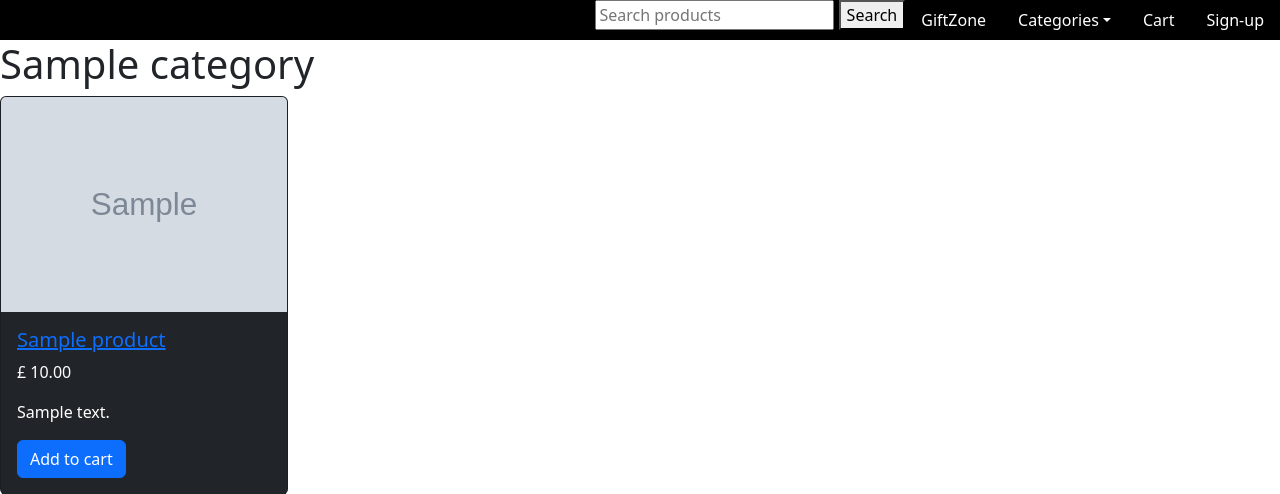
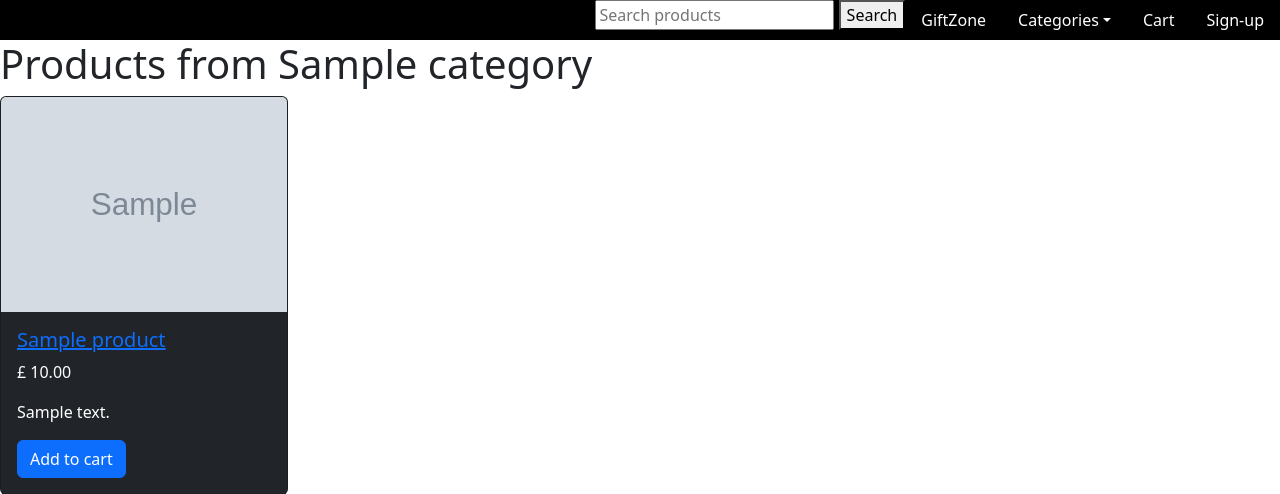
Before and after one commit to alexkv94/giftsshop, a Django app: a page that uses store/templates/store/category_extra.html in a window 1280 px wide. Shown: the top 494 px of the page. Run offline with Django 4.2, Linux system fonts and the light colour scheme; tables that the repository leaves empty hold one stand-in row (values such as "Sample post"); grey boxes marked "Sample" are stand-in pictures.

Commit message:
updated report

```diff
--- a/store/templates/store/category_extra.html
+++ b/store/templates/store/category_extra.html
@@ -4,7 +4,7 @@
 
 {% block content %}
 
-    <h1>{{ category.title}}</h1>
+    <h1> Products from {{ category.title}}</h1>
     {% for product in products %}
         <div class="card text-bg-dark mb-3" style="width: 18rem;">
             {% if product.image %}
@@ -16,7 +16,7 @@
                     <h5 class="card-title">{{product.title}}</h5>
                 </a>
                 <p class="card-text">£ {{product.price}}</p><p class="card-text">{{product.description}}</p>
-                <a href="#" class="btn btn-primary">Add to cart</a>
+                <a href="{% url 'add_to_cart' product.id %}" class="btn btn-primary">Add to cart</a>
             </div>
     {% endfor %}
     </div>
--- a/store/templates/store/product_details.html
+++ b/store/templates/store/product_details.html
@@ -14,7 +14,7 @@
                         <h5 class="card-title">{{product.title}}</h5>
                     </a>
                     <p class="card-text">£ {{product.price}}</p><p class="card-text">{{product.description}}</p>
-                    <a href="#" class="btn btn-primary">Add to cart</a>
+                    <a href="{% url 'add_to_cart' product.id %}" class="btn btn-primary">Add to cart</a>
             </div>
 
     </div>
--- a/store/views.py
+++ b/store/views.py
@@ -11,7 +11,9 @@ def add_to_cart(request, product_id):
 
 
 def product_details(request, category_slug, slug):
-    product = get_object_or_404(Product, slug=slug)
+
+    products = Product.objects.filter(category__slug=category_slug, slug=slug)
+    product = products.first()  # choose the first object from the QuerySet
 
     return render(request, 'store/product_details.html', {
         'product': product
```
